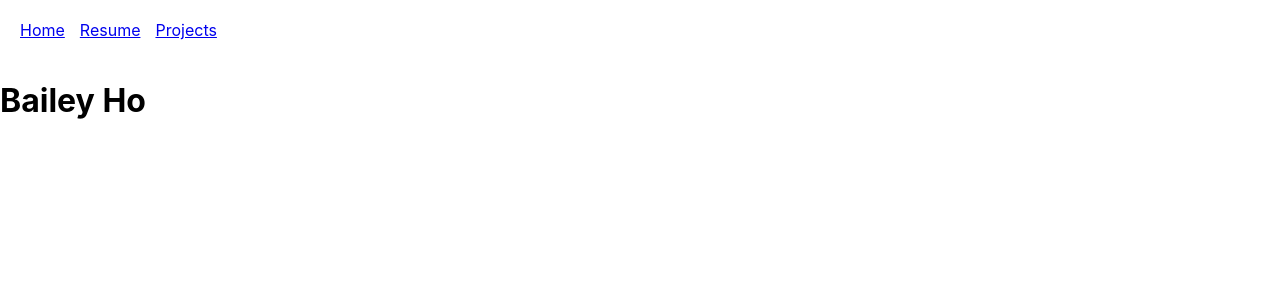
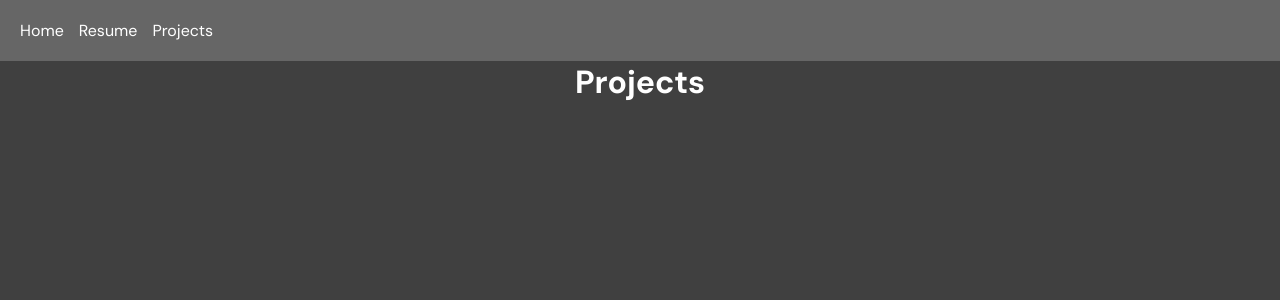
Before and after one commit to Aerondight77/personal-website, a React (Create React App) app in the folder client/: page /Projects in a window 1280 px wide. Shown: the top 300 px of the page. Built offline with nearby package versions, Linux system fonts and the light colour scheme.

Commit message:
Added some coloring to pages and fixed text in each page

```diff
--- a/client/src/App.css
+++ b/client/src/App.css
@@ -0,0 +1,12 @@
+* {
+    margin: 0;
+    padding: 0;
+    font-family: "DM Sans", sans-serif;
+    text-decoration: none;
+    color: white;
+    text-align: center;
+}
+
+body {
+    background: #404040;
+}
--- a/client/src/Home/index.jsx
+++ b/client/src/Home/index.jsx
@@ -3,8 +3,10 @@ import "./style.css";
 
 const Home = () => {
     return (
-        <div className="body">
-            <h1>Bailey Ho</h1>
+        <div className="home-container">
+            <div className="body">
+                <h1>Bailey Ho</h1>
+            </div>
         </div>
     );
 };
--- a/client/src/Navbar/style.css
+++ b/client/src/Navbar/style.css
@@ -4,7 +4,7 @@
     align-items: center;
     padding: 20px;
     gap: 10px;
-    background: white;
+    background: #666666;
 }
 
 .navlinks{
--- a/client/src/Projects/index.jsx
+++ b/client/src/Projects/index.jsx
@@ -4,7 +4,7 @@ import "./style.css";
 const Projects = () => {
     return (
         <div className="body">
-            <h1>Bailey Ho</h1>
+            <h1>Projects</h1>
         </div>
     );
 };
--- a/client/src/Resume/index.jsx
+++ b/client/src/Resume/index.jsx
@@ -4,7 +4,7 @@ import "./style.css";
 const Resume = () => {
     return (
         <div className="body">
-            <h1>Bailey Ho</h1>
+            <h1>Resume</h1>
         </div>
     );
 };
```
